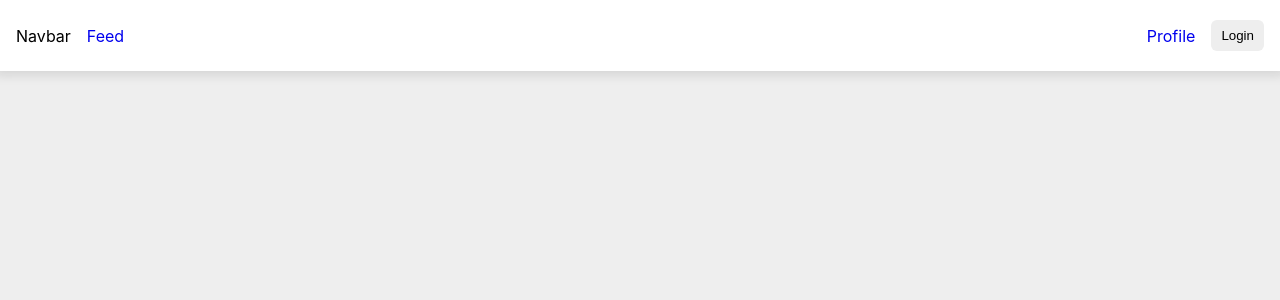
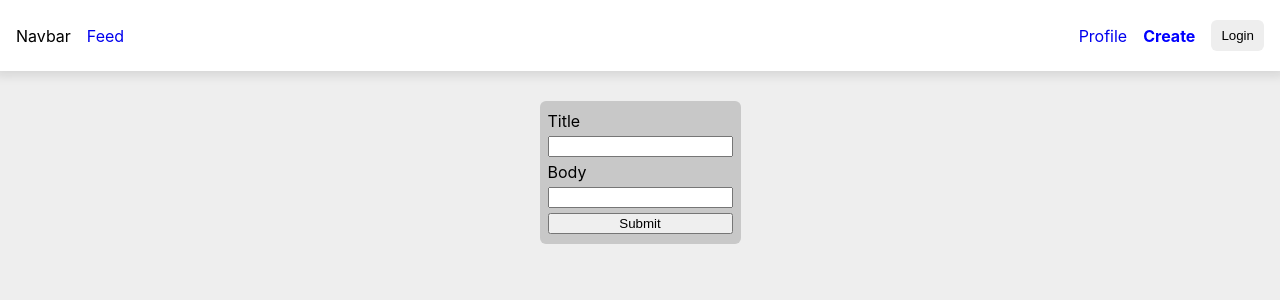
Before and after one commit to CleverseAcademy/react-demo-cohort-2, a React (Vite) app: page /create in a window 1280 px wide. Shown: the top 300 px of the page. Built offline with nearby package versions, Linux system fonts and the light colour scheme; no server answers.

Commit message:
mini exercise 5

```diff
--- a/src/App.tsx
+++ b/src/App.tsx
@@ -3,6 +3,7 @@
 import Navbar from './components/Navbar'
 import Home from './pages/Home'
 import Profile from './pages/Profile'
+import Create from './pages/Create'
 
 function App() {
   return (
@@ -11,6 +12,7 @@
       <Routes>
         <Route path="/" element={<Home />} />
         <Route path="/profile" element={<Profile />} />
+        <Route path="/create" element={<Create />} />
       </Routes>
     </div>
   )
--- a/src/components/Navbar.tsx
+++ b/src/components/Navbar.tsx
@@ -14,6 +14,9 @@
         <NavLink className={({ isActive }) => (isActive ? classes.active : classes.inactive)} to="/profile">
           Profile
         </NavLink>
+        <NavLink className={({ isActive }) => (isActive ? classes.active : classes.inactive)} to="/create">
+          Create
+        </NavLink>
         <button className={classes.login}>Login</button>
       </div>
     </nav>
--- /dev/null
+++ b/src/pages/Create.module.css
@@ -0,0 +1,10 @@
+.postForm {
+  display: flex;
+  flex-direction: column;
+  width: max-content;
+  height: auto;
+  background-color: #c8c8c8;
+  padding: 10px 8px;
+  border-radius: 6px;
+  gap: 5px;
+}
--- /dev/null
+++ b/src/pages/Create.tsx
@@ -0,0 +1,37 @@
+import { FormEvent, useState } from 'react'
+import classes from './Create.module.css'
+import usePosts from '../hooks/usePosts'
+
+const Create = () => {
+  const { isSubmitting, createPost } = usePosts()
+  const [newTitle, setNewTitle] = useState<string>('')
+  const [newBody, setNewBody] = useState<string>('')
+
+  const handleSubmit = async (e: FormEvent) => {
+    e.preventDefault()
+
+    try {
+      await createPost(newTitle, newBody)
+
+      setNewTitle('')
+      setNewBody('')
+    } catch (err) {
+      console.error(err)
+    }
+  }
+
+  return (
+    <form className={classes.postForm} onSubmit={handleSubmit}>
+      <label>Title</label>
+      <input type="text" value={newTitle} onChange={(e) => setNewTitle(e.target.value)} required />
+      <label>Body</label>
+      <input type="text" value={newBody} onChange={(e) => setNewBody(e.target.value)} required />
+
+      <button type="submit" disabled={isSubmitting}>
+        {isSubmitting ? 'Submitting...' : 'Submit'}
+      </button>
+    </form>
+  )
+}
+
+export default Create
--- a/src/pages/Home.module.css
+++ b/src/pages/Home.module.css
@@ -11,14 +11,3 @@
   max-width: 800px;
   width: 100%;
 }
-
-.postForm {
-  display: flex;
-  flex-direction: column;
-  width: max-content;
-  height: auto;
-  background-color: #c8c8c8;
-  padding: 10px 8px;
-  border-radius: 6px;
-  gap: 5px;
-}
--- a/src/pages/Home.tsx
+++ b/src/pages/Home.tsx
@@ -1,41 +1,14 @@
-import { FormEvent, useState } from 'react'
 import usePosts from '../hooks/usePosts'
 import classes from './Home.module.css'
 import Post from '../components/Post'
 
 const Home = () => {
-  const { posts, isLoading, isSubmitting, createPost } = usePosts()
-  const [newTitle, setNewTitle] = useState<string>('')
-  const [newBody, setNewBody] = useState<string>('')
-
-  const handleSubmit = async (e: FormEvent) => {
-    e.preventDefault()
-
-    try {
-      await createPost(newTitle, newBody)
-
-      setNewTitle('')
-      setNewBody('')
-    } catch (err) {
-      console.error(err)
-    }
-  }
+  const { posts, isLoading } = usePosts()
 
   if (isLoading) return <h1>Loading...</h1>
 
   return (
     <div className={classes.container}>
-      <form className={classes.postForm} onSubmit={handleSubmit}>
-        <label>Title</label>
-        <input type="text" value={newTitle} onChange={(e) => setNewTitle(e.target.value)} required />
-        <label>Body</label>
-        <input type="text" value={newBody} onChange={(e) => setNewBody(e.target.value)} required />
-
-        <button type="submit" disabled={isSubmitting}>
-          {isSubmitting ? 'Submitting...' : 'Submit'}
-        </button>
-      </form>
-
       <div className={classes.feedContainer}>
         <h2>Feed</h2>
         {posts &&
```
